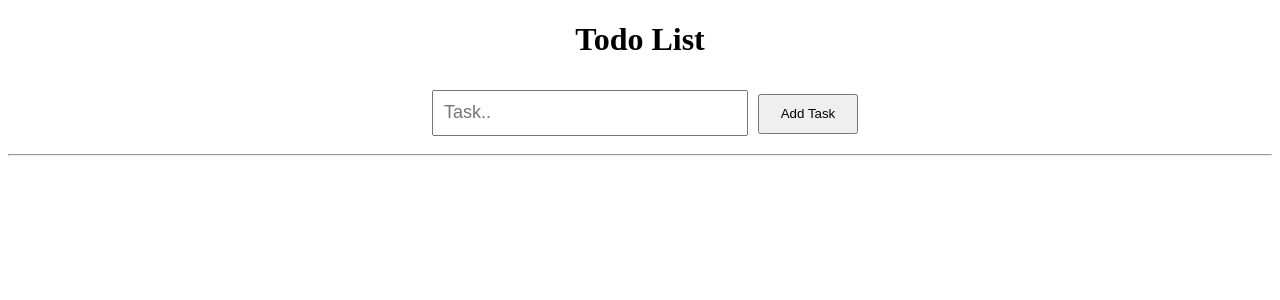
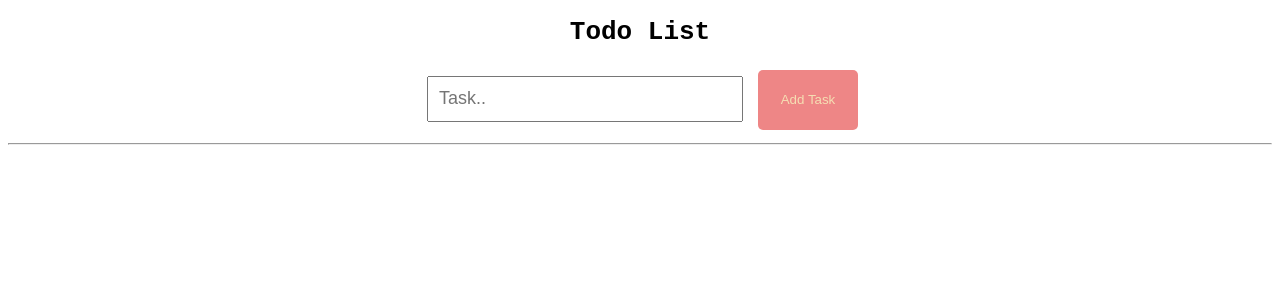
Before and after one commit to AnikBhadra/todo_list_application, a React (Vite) app: page / in a window 1280 px wide. Shown: the top 300 px of the page. Built offline with nearby package versions, Linux system fonts and the light colour scheme.

Commit message:
allowing keyboard inputs

```diff
--- a/src/App.css
+++ b/src/App.css
@@ -36,3 +36,19 @@ display: flex;
 flex-direction: row;
 align-items: center;
 }
+
+button {
+  height: 60px;
+  margin: 5px;
+  border: navajowhite;
+  background-color: rgb(238, 134, 134);
+  border-radius: 5px;
+  color: wheat;
+}
+
+button:hover{
+  cursor: pointer;
+}
+h1{
+  font-family: monospace;
+}
--- a/src/App.jsx
+++ b/src/App.jsx
@@ -39,6 +39,9 @@ function App() {
           ref={inputTask}
           type="text "
           placeholder='Task..'
+          onKeyDown={(event) => {
+            if (event.keyCode == 13) addTask()
+          }}
           onChange={(event) => {
             setCurrentTask(event.target.value)
           }}
```
